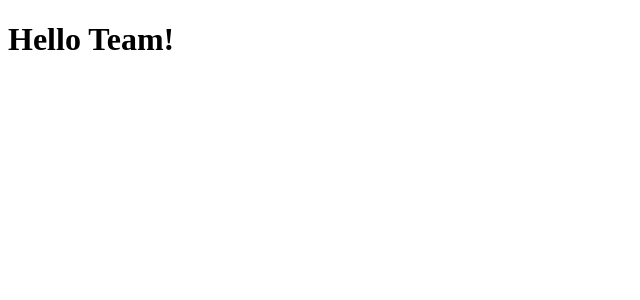
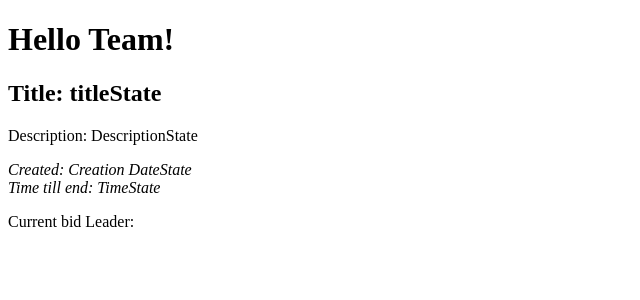
Before and after one commit to fredrikwesterman/group5-auction-app, a React (Vite) app: page / in a window 1280 px wide. Shown: the top 300 px of the page, without its empty margins (0-640 px from the left). Built offline with nearby package versions, Linux system fonts and the light colour scheme; no server answers.

Commit message:
just a basic start to the single auction page! :)

```diff
--- a/src/components/App.jsx
+++ b/src/components/App.jsx
@@ -1,10 +1,12 @@
 import '../styles/App.css'
+import SingleAuction from './SingleAuction/SingleAuction'
 
 function App() {
 
   return (
     <>
     <h1>Hello Team!</h1>
+      <SingleAuction />
     </>
   )
 }
--- /dev/null
+++ b/src/components/SingleAuction/SingleAuction.jsx
@@ -0,0 +1,32 @@
+import { useState, useEffect } from "react"
+
+const SingleAuction = () => {
+    const BIDS_URL = 'https://auctioneer.azurewebsites.net/bid/5mlk/200'
+
+    const [bidList, setBidList] = useState(null)
+
+    useEffect(() => {
+        fetch(BIDS_URL)
+        .then((res) => res.json())
+        .then((data) => setBidList(data))
+
+        return () => {
+            setBidList(null)
+        }
+    }, [])
+
+    console.log(bidList)
+
+    return (
+        <>
+            <h2>Title: titleState</h2>
+            <p>Description: DescriptionState</p>
+            <i>Created: Creation DateState</i><br />
+            <i>Time till end: TimeState</i><br />
+            <p>Current bid Leader:</p>
+            {/* {TimeState && <AddBid />}  */}
+        </>
+    )
+}
+
+export default SingleAuction
```
